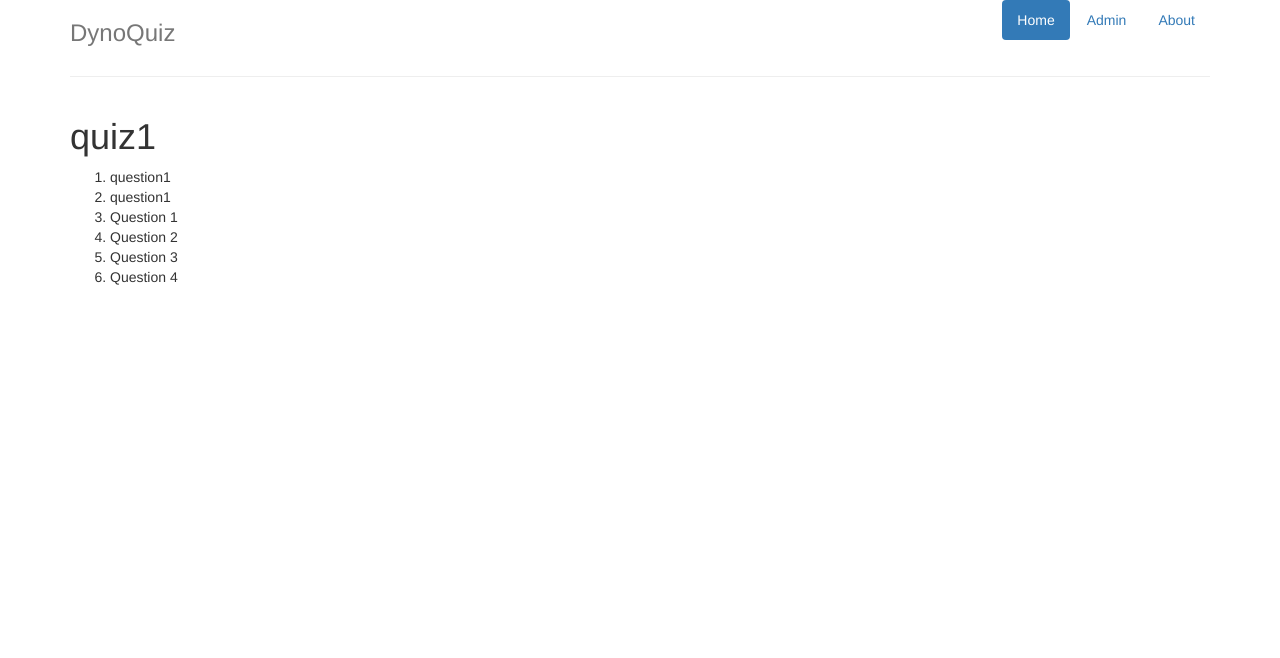
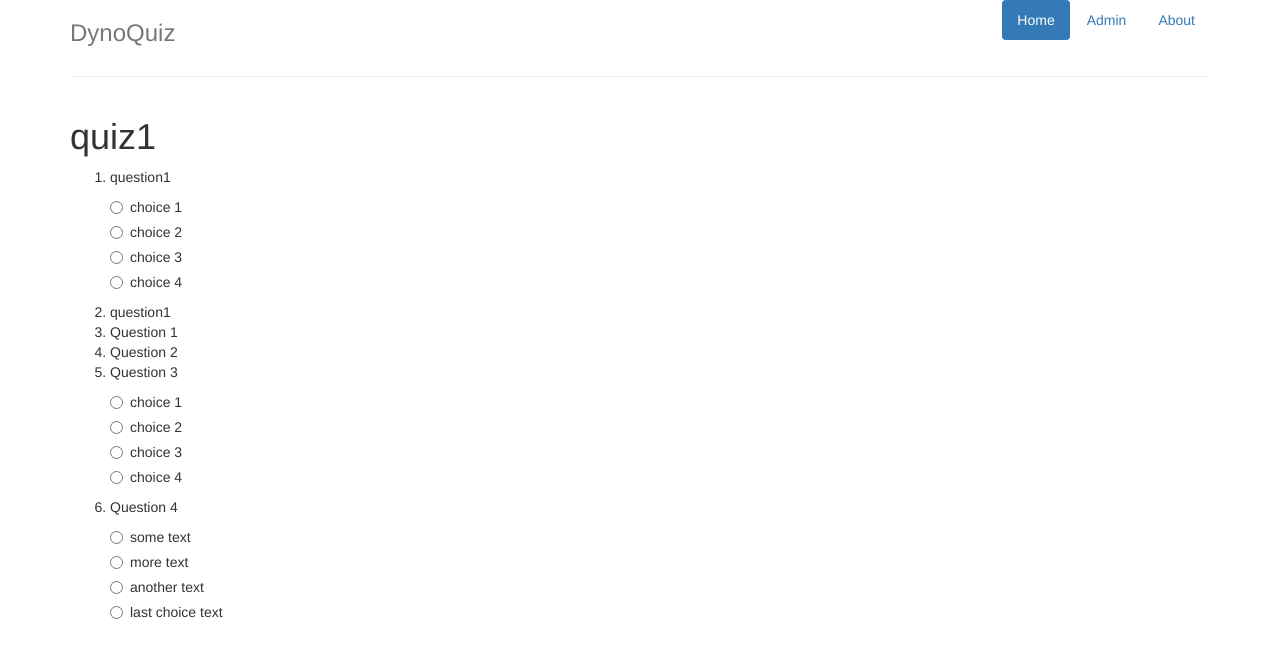
Before and after one commit to schretzilla/DynamicQuizProject, a Django app: page /dynoquiz/quiz/1/ in a window 1280 px wide. Shown: the top 658 px of the page. Run offline with Django 3.2, Linux system fonts and the light colour scheme; data comes from the database, SQL or seed files in the repository; both versions use the stored data as it was after the commit; some libraries are stand-ins or nearby versions.

Commit message:
added choices for each question

```diff
--- a/dynoquiz/dynoquiz/models.py
+++ b/dynoquiz/dynoquiz/models.py
@@ -13,3 +13,9 @@ class Question(models.Model):
     date_created = models.DateTimeField('date created')
     def __str__(self):
         return self.question_text
+
+class Choice(models.Model):
+    question = models.ForeignKey(Question)
+    choice_text = models.CharField(max_length=200)
+    def __str__(self):
+        return self.choice_text
--- a/dynoquiz/dynoquiz/templates/dynoquiz/quizdetail.html
+++ b/dynoquiz/dynoquiz/templates/dynoquiz/quizdetail.html
@@ -8,6 +8,11 @@
         <ol>
             {% for question in quiz.question_set.all %}
                 <li>{{question.question_text }}</li>
+                {% for choice in question.choice_set.all %}
+                    <div class="radio">
+                        <label><input type="radio">{{choice.choice_text}}</label>
+                    </div>
+                {% endfor %}
             {% endfor %}
         </ol>
         {% else %}
```
Also changed, not shown: dynoquiz/db.sqlite3, dynoquiz/dynoquiz/migrations/0002_choice.py (added), 2 other files.
